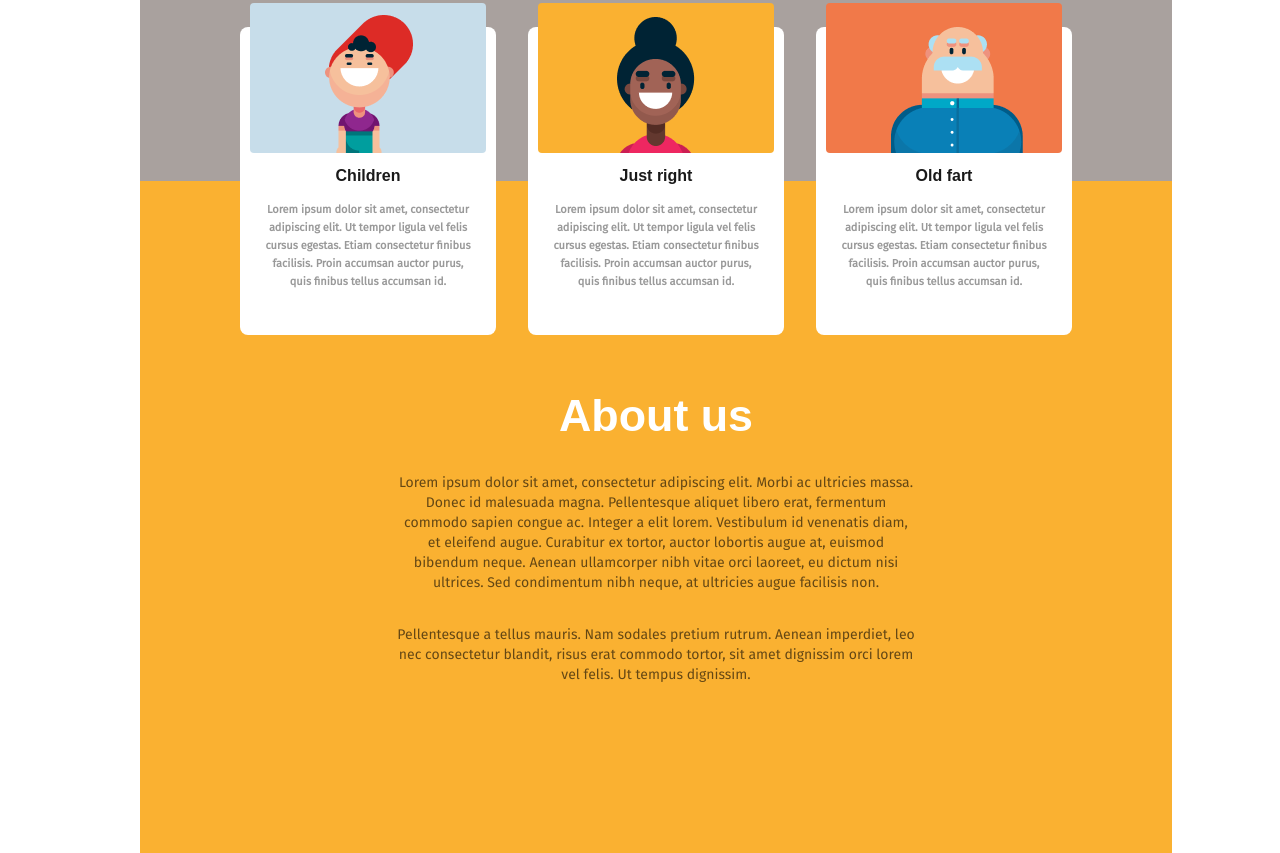
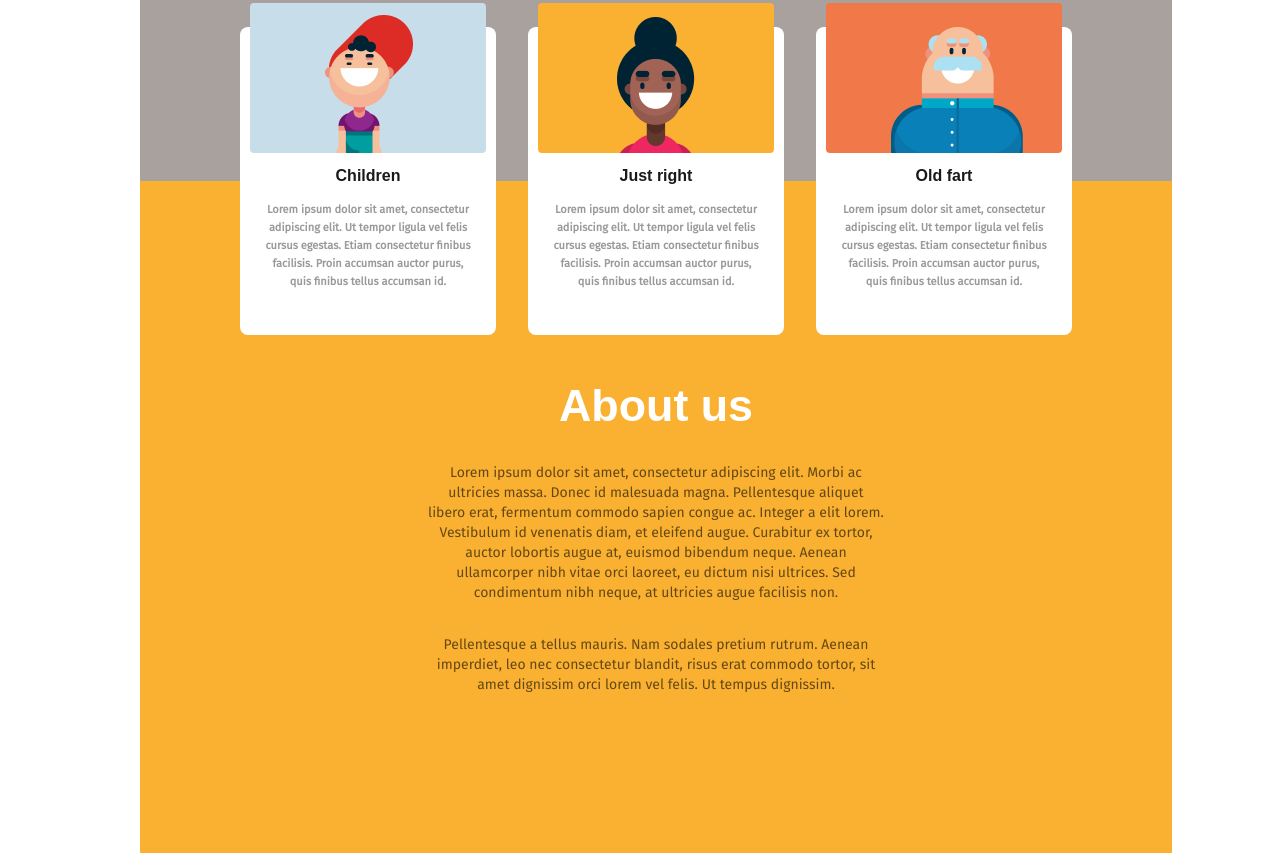
Before and after one commit to almerosen/Grupparbete, a plain HTML site: page index.html in a window 1280 px wide. Shown: the part 1047-1900 px from the top of the page. Drawn offline with Linux system fonts and the light colour scheme; a web font is replaced by a local one.

Commit message:
padding margin adjustments on main bottom

```diff
--- a/style.css
+++ b/style.css
@@ -265,7 +265,6 @@ ul li:first-child a {
     flex-direction: column;
     align-items: center;
     justify-content: center;
-    padding: 0 15rem;
 }
 
 .main-bottom h1 {
@@ -281,7 +280,7 @@ ul li:first-child a {
    padding: 1rem;
    text-align: center;
    color: rgba(0, 0, 0, 0.6);
-
+   margin: 0 17rem;
 }
 
 /********* CARDS **********/
```
